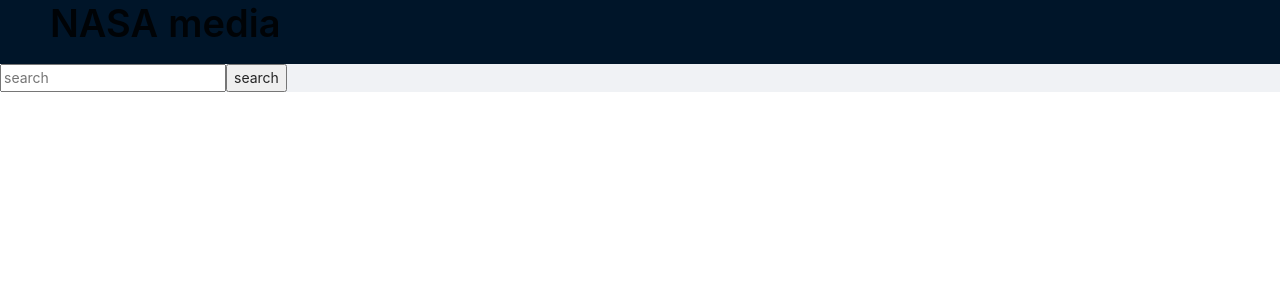
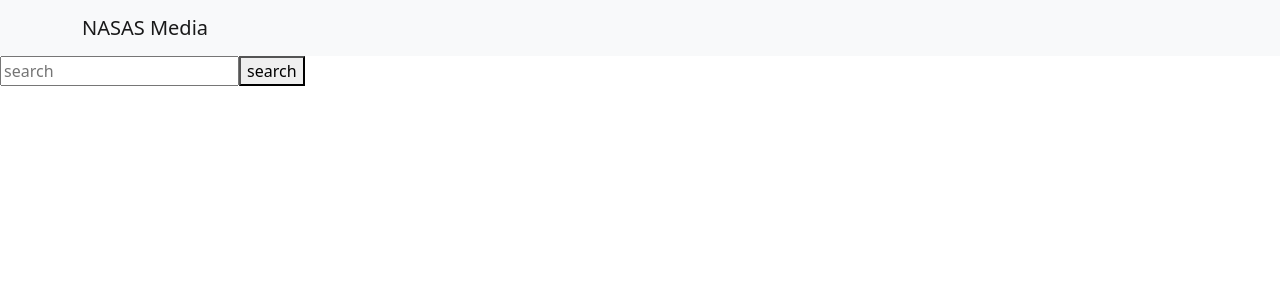
Before and after one commit to antoniocodefam/NASA-media-library-search, a React (Create React App) app in the folder nasa-search/: page / in a window 1280 px wide. Shown: the top 300 px of the page. Built offline with nearby package versions, Linux system fonts and the light colour scheme.

Commit message:
reafactopr(AppRouter): Use BrowserRouter

```diff
--- a/nasa-search/package.json
+++ b/nasa-search/package.json
@@ -10,8 +10,9 @@
     "@types/node": "^16.7.13",
     "@types/react": "^18.0.0",
     "@types/react-dom": "^18.0.0",
-    "antd": "^4.24.1",
+    "bootstrap": "^5.2.2",
     "react": "^18.2.0",
+    "react-bootstrap": "^2.6.0",
     "react-dom": "^18.2.0",
     "react-hook-form": "^7.39.3",
     "react-router-dom": "^6.4.3",
--- a/nasa-search/src/App.tsx
+++ b/nasa-search/src/App.tsx
@@ -1,12 +1,8 @@
 import AppRouter from "./components/Router";
-import "antd/dist/antd.css";
+import "bootstrap/dist/css/bootstrap.min.css";
 
 function App() {
-  return (
-    <div id="app">
-      <AppRouter />
-    </div>
-  );
+  return <AppRouter />;
 }
 
 export default App;
--- a/nasa-search/src/api/search/index.ts
+++ b/nasa-search/src/api/search/index.ts
@@ -1,6 +1,6 @@
 import apiConfig from "..";
 import { INasaResponse } from "../interfaces";
-import { IMediaItem } from "../interfaces/mediaItem";
+import { IMediaItem } from "../../interfaces/mediaItem";
 
 export interface ISearchResult {
   data: IMediaItem[];
--- /dev/null
+++ b/nasa-search/src/components/Header/index.tsx
@@ -0,0 +1,17 @@
+import Navbar from "react-bootstrap/Navbar";
+import Container from "react-bootstrap/Container";
+import { Link } from "react-router-dom";
+
+export default function AppHeader() {
+  return (
+    <header>
+      <Navbar bg="light" expand="lg">
+        <Container>
+          <Navbar.Brand as={Link} to="/">
+            NASAS Media
+          </Navbar.Brand>
+        </Container>
+      </Navbar>
+    </header>
+  );
+}
--- /dev/null
+++ b/nasa-search/src/components/Layout/index.tsx
@@ -0,0 +1,11 @@
+import { Outlet } from "react-router-dom";
+import AppHeader from "../Header";
+
+export default function AppLayout() {
+  return (
+    <>
+      <AppHeader />
+      <Outlet />
+    </>
+  );
+}
--- a/nasa-search/src/components/MediaItemTeaser/index.tsx
+++ b/nasa-search/src/components/MediaItemTeaser/index.tsx
@@ -1,4 +1,4 @@
-import { IMediaItem } from "../../api/interfaces/mediaItem";
+import { IMediaItem } from "../../interfaces/mediaItem";
 
 export default function MediaItemTeaser({
   title,
--- a/nasa-search/src/components/Router/index.tsx
+++ b/nasa-search/src/components/Router/index.tsx
@@ -1,20 +1,15 @@
-import {
-  createBrowserRouter,
-  RouterProvider,
-} from "react-router-dom";
-import HomePage from '../../pages/Home';
+import { BrowserRouter, Route, Routes } from "react-router-dom";
+import HomePage from "../../pages/Home";
+import AppLayout from "../Layout";
 
-const router = createBrowserRouter([
-  {
-    path: "/",
-    element: <HomePage/>,
-  },
-  {
-    path: "about",
-    element: <div>About</div>,
-  },
-]);
-
-export default function AppRouter(){
-return <RouterProvider router={router} />
+export default function AppRouter() {
+  return (
+    <BrowserRouter>
+      <Routes>
+        <Route path="/" element={<AppLayout />}>
+          <Route index element={<HomePage />} />
+        </Route>
+      </Routes>
+    </BrowserRouter>
+  );
 }
--- /dev/null
+++ b/nasa-search/src/interfaces/common.ts
@@ -0,0 +1,5 @@
+import React from 'react';
+
+export interface IChildren {
+  children: React.ReactNode
+}
--- a/nasa-search/src/pages/Home/index.tsx
+++ b/nasa-search/src/pages/Home/index.tsx
@@ -1,18 +1,14 @@
-import { Layout, Typography } from "antd";
 import { useState } from "react";
-import { IMediaItem } from "../../api/interfaces/mediaItem";
+import { IMediaItem } from "../../interfaces/mediaItem";
 import getSearchResult from "../../api/search";
 import HomeSearchForm from "../../components/Home/SearchForm";
 import MediaItemTeaser from "../../components/MediaItemTeaser";
 
 export default function HomePage() {
   const [mediaItemTeasers, setMediaItemTeasers] = useState<IMediaItem[]>([]);
-  const { Header, Content } = Layout;
+
   return (
-    <Layout>
-      <Header>
-        <Typography.Title color='primary'>NASA media</Typography.Title>
-      </Header>
+    <>
       <HomeSearchForm
         onSubmit={(search) => {
           getSearchResult(search).then((result) => {
@@ -20,11 +16,9 @@
           });
         }}
       />
-      <Content>
-        {mediaItemTeasers.map((props, index) => (
-          <MediaItemTeaser key={index} {...props} />
-        ))}
-      </Content>
-    </Layout>
+      {mediaItemTeasers.map((props, index) => (
+        <MediaItemTeaser key={index} {...props} />
+      ))}
+    </>
   );
 }
```
Also changed, not shown: nasa-search/src/interfaces/mediaItem.ts (renamed from nasa-search/src/api/interfaces/mediaItem.ts), 1 other file (tests, documents, lock files or other folders).
